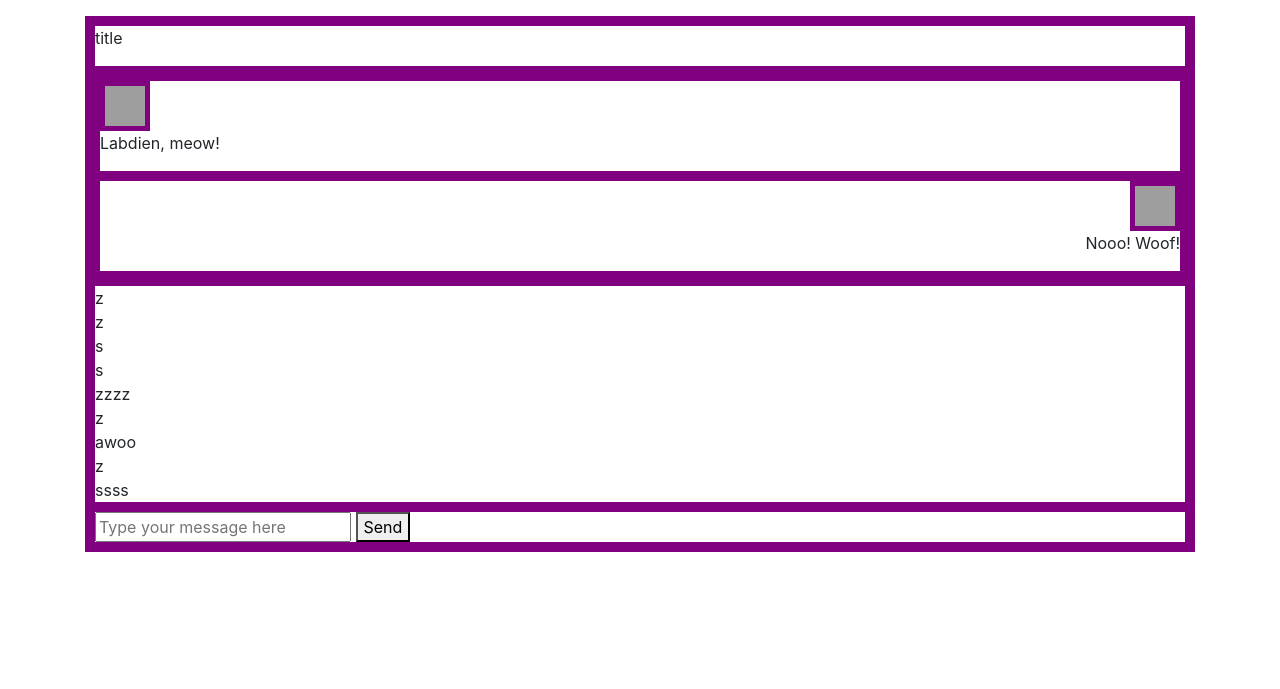
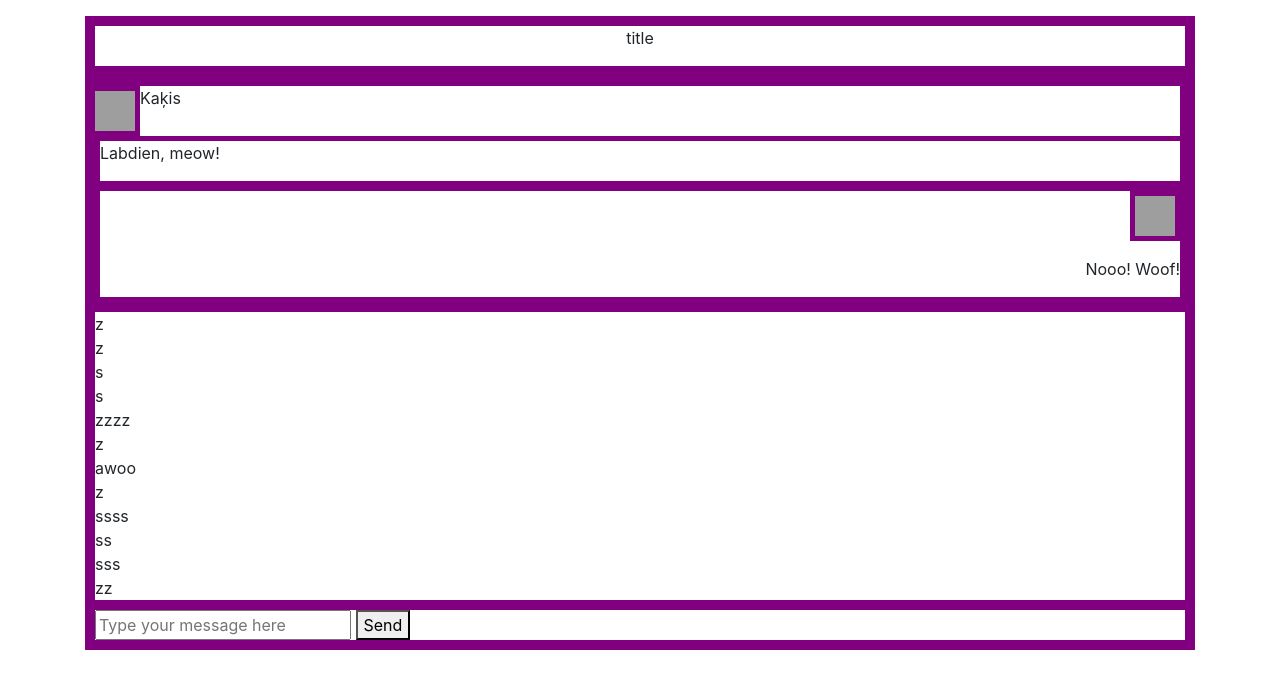
Before and after one commit to BlazyChan/chat, a Flask app: page / in a window 1280 px wide. Shown: the part 48-737 px from the top of the page. Run offline with Flask 2, Linux system fonts and the light colour scheme; some libraries are stand-ins or nearby versions; grey boxes are pictures that could not be loaded.

Commit message:
ir ok (beigas no Māra stundas 25.02.2020.)

```diff
--- a/chats.txt
+++ b/chats.txt
@@ -7,3 +7,6 @@ z
 awoo
 z
 ssss
+ss
+sss
+zz
--- a/static/css/style.css
+++ b/static/css/style.css
@@ -27,3 +27,7 @@
   padding: 0;
   margin: 0;
 }
+
+.c_title{
+  text-align: center;
+}
--- a/templates/chats.html
+++ b/templates/chats.html
@@ -3,8 +3,6 @@
 {% set aktiva_lapa = 'chat' %}
 
 {% block saturs %}
-
-<link rel="stylesheet" href="{{ url_for('static',filename='css/style.css') }}"/>
 
 <div class="owo">
   <div class="c_title owo b_size">
@@ -14,11 +12,15 @@
   <div id="chat" class="c_content owo b_size">
 
     <div class="owo c_me">
-      <img class="owo c_me c_profile_image" src="https://getridofthings.com/wp-content/uploads/2018/03/pets_catdandruff-900x900.jpg" alt="me_image">
+      <div class="row owo">
+          <img class="owo c_me c_profile_image" src="https://getridofthings.com/wp-content/uploads/2018/03/pets_catdandruff-900x900.jpg" alt="me_image">
+          <p class="c_profile_name">Kaķis</p>
+      </div>
       <p>Labdien, meow!<p>
     </div>
     <div class="owo c_them">
       <img class="owo c_them c_profile_image" src="https://s.hdnux.com/photos/45/25/02/9785484/3/360x0.jpg" alt="them_image">
+      <p class="c_profile_name"></p>
       <p>Nooo! Woof!</p>
     </div>
 
```
